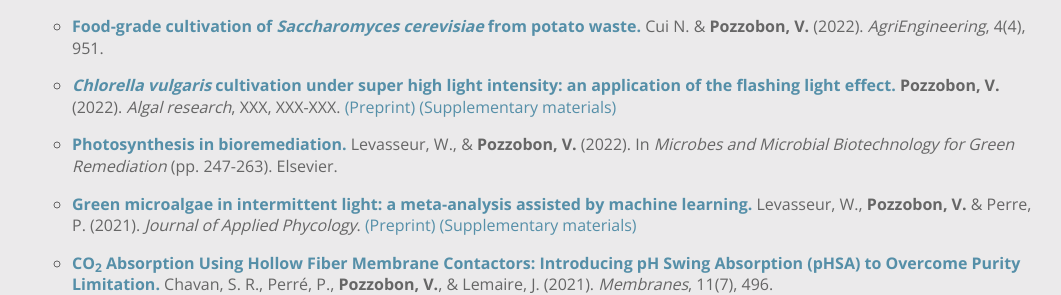
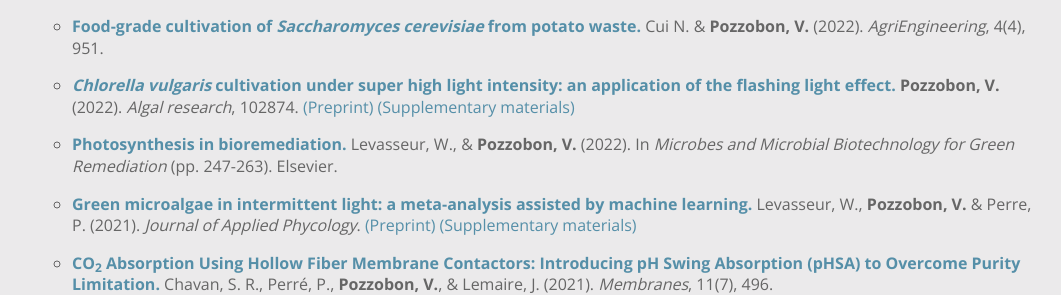
Before and after one commit to victorpozzobon/victorpozzobon.github.io, a Jekyll site: the page built from _pages/academic.md, in a window 1280 px wide. Shown: the part 1416-1711 px from the top of the page, without its empty margins (96-1157 px from the left). Built offline with Jekyll 4.4.1, drawn with Linux system fonts in a browser that asks for light colours.

Commit message:
Preprint

```diff
--- a/_pages/academic.md
+++ b/_pages/academic.md
@@ -53,7 +53,7 @@
 
 * [**Food-grade cultivation of _Saccharomyces cerevisiae_ from potato waste.**](https://www.mdpi.com/2624-7402/4/4/61) Cui N. & **Pozzobon, V.** (2022). _AgriEngineering_, 4(4), 951.
 
-* [**_Chlorella vulgaris_ cultivation under super high light intensity: an application of the flashing light effect.**](https://www.sciencedirect.com/science/article/pii/S2211926422002454) **Pozzobon, V.** (2022).  _Algal research_, XXX, XXX-XXX. [(Preprint)](/assets/preprints/Pozzobon_2022_a.pdf) [(Supplementary materials)](/assets/preprints/Pozzobon_2022_a_Supplementary_Materials.pdf)
+* [**_Chlorella vulgaris_ cultivation under super high light intensity: an application of the flashing light effect.**](https://www.sciencedirect.com/science/article/pii/S2211926422002454) **Pozzobon, V.** (2022).  _Algal research_, 102874. [(Preprint)](/assets/preprints/Pozzobon_2022_a.pdf) [(Supplementary materials)](/assets/preprints/Pozzobon_2022_a_Supplementary_Materials.pdf)
 
 * [**Photosynthesis in bioremediation.**](https://www.sciencedirect.com/science/article/pii/B9780323904520000207) Levasseur, W., & **Pozzobon, V.** (2022). In _Microbes and Microbial Biotechnology for Green Remediation_ (pp. 247-263). Elsevier.
 
```
